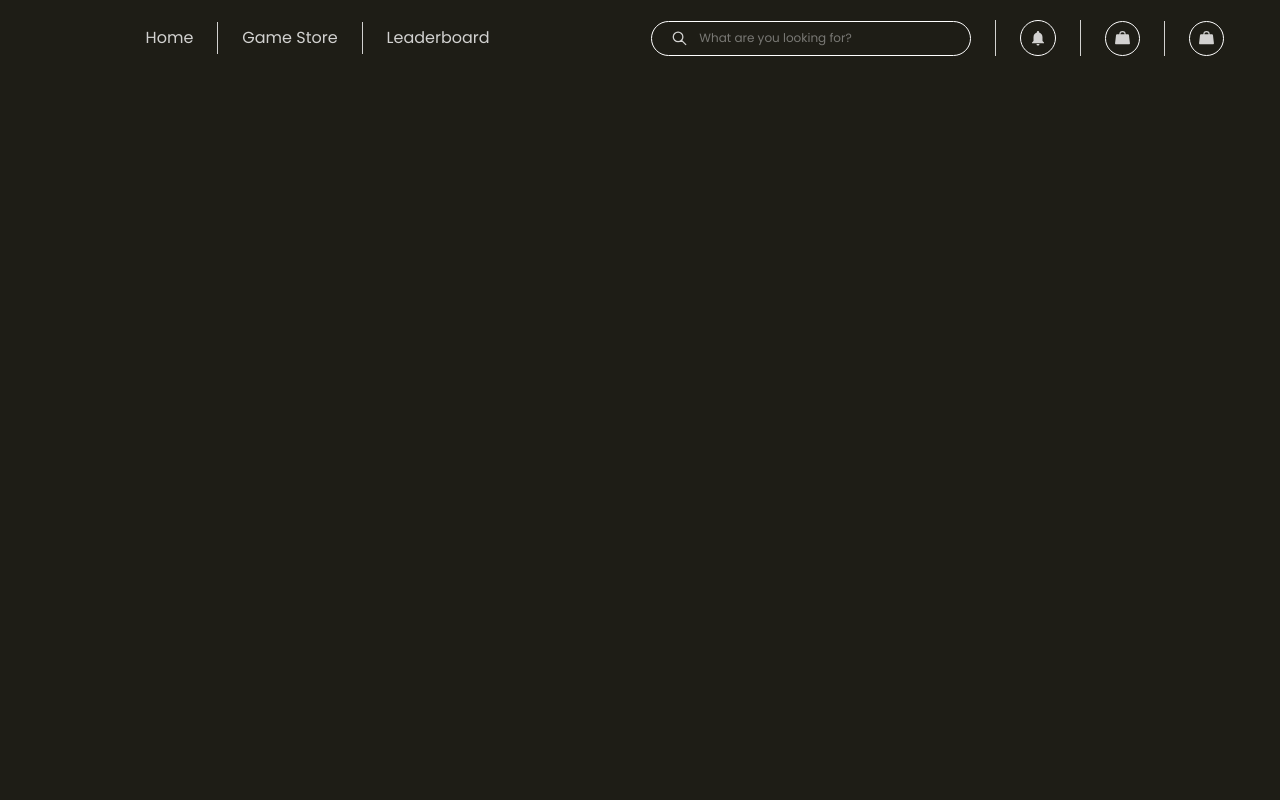
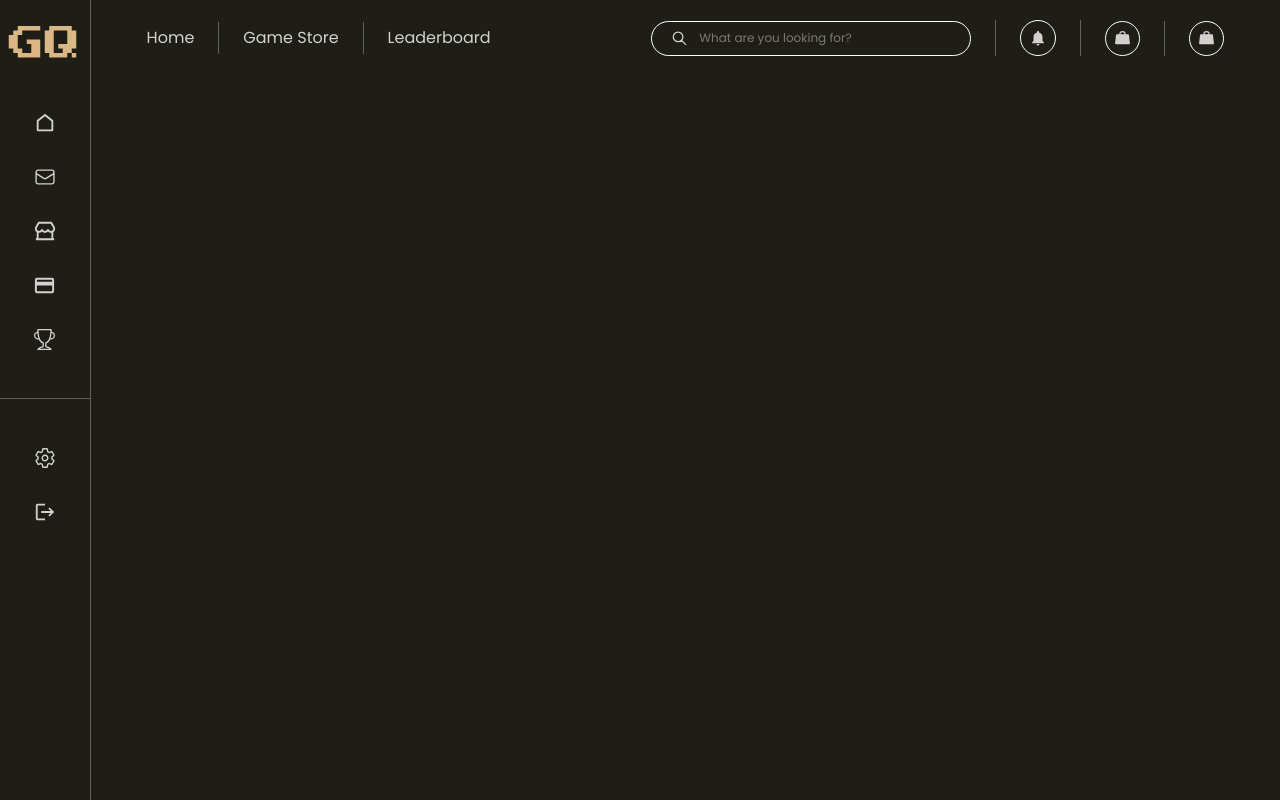
Before and after one commit to aggarwal07/gamemano, a Next.js app: page / in a window 1280 px wide. Built offline with nearby package versions, Linux system fonts and the light colour scheme; a web font is replaced by a local one.

Commit message:
sidebar layout done

```diff
--- a/src/app/globals.css
+++ b/src/app/globals.css
@@ -3,17 +3,19 @@
 :root {
   --background: #1E1D16;
   --foreground: #FFFFFFCC;
+  --secondary-foreground: #DAB785;
   --primary-hover-foreground: #fef3bc;
   --primary-border-color : #FFFFFF;
-  --secondary-border-color : #FFFFFFCC;
+  --secondary-border-color : #FFFFFF4D;
 }
 
 @media (prefers-color-scheme: dark) {
   :root {
     --background: #1E1D16;
     --foreground: #FFFFFFCC;
+    --secondary-foreground: #DAB785;
     --primary-border-color : #FFFFFF;
-    --secondary-border-color : #FFFFFFCC;
+    --secondary-border-color : #FFFFFF4D;
   }
 }
 
@@ -22,3 +24,7 @@ body {
   color: var(--foreground);
   font-family: var(--font-poppins);
 }
+
+.font-press2p{
+  font-family: var(--font-press-start-2p);
+}
--- a/src/components/Landing/HomePage.js
+++ b/src/components/Landing/HomePage.js
@@ -3,7 +3,7 @@ import Header from "../Header/Header";
 
 const HomePage = () => {
   return (
-    <div className="">
+    <div className="border-l border-[var(--secondary-border-color)] h-[100vh]">
       <Header />
     </div>
   );
--- a/src/components/Landing/SideBar.js
+++ b/src/components/Landing/SideBar.js
@@ -1,7 +1,46 @@
 import React from "react";
+import { RiHomeLine } from "react-icons/ri";
+import { HiOutlineEnvelope } from "react-icons/hi2";
+import { RiStore2Line } from "react-icons/ri";
+import { MdOutlinePayment } from "react-icons/md";
+import { BsTrophy } from "react-icons/bs";
+import { IoSettingsOutline } from "react-icons/io5";
+import { MdLogout } from "react-icons/md";
 
 const SideBar = () => {
-  return <div className="w-full"></div>;
+  const tabs = [
+    { icon: <RiHomeLine size={22} />, name: "Home" },
+    { icon: <HiOutlineEnvelope size={22} />, name: "Messages" },
+    { icon: <RiStore2Line size={22} />, name: "Game Store" },
+    { icon: <MdOutlinePayment size={23} />, name: "Payments" },
+    { icon: <BsTrophy size={21} />, name: "Leaderboard" },
+  ];
+  return (
+    <div className="w-full h-full flex flex-col px-auto items-center py-6">
+      {/* logo starts */}
+      <p className="text-[var(--secondary-foreground)] font-press2p text-4xl">
+        GQ
+      </p>
+      {/* logo ends */}
+      {/* tabs ends */}
+      <div className="flex flex-col items-center mt py-12 border-b border-[var(--secondary-border-color)] w-full gap-8">
+        {tabs.map((tab, index) => (
+          <button key={index}>{tab.icon}</button>
+        ))}
+      </div>
+      {/* tabs ends */}
+      {/* setting and logout starts */}
+      <div className="flex flex-col items-center py-12 gap-8">
+        <button>
+          <IoSettingsOutline size={22} />
+        </button>
+        <button>
+          <MdLogout size={22} />
+        </button>
+      </div>
+      {/* setting and logout ends */}
+    </div>
+  );
 };
 
 export default SideBar;
```
